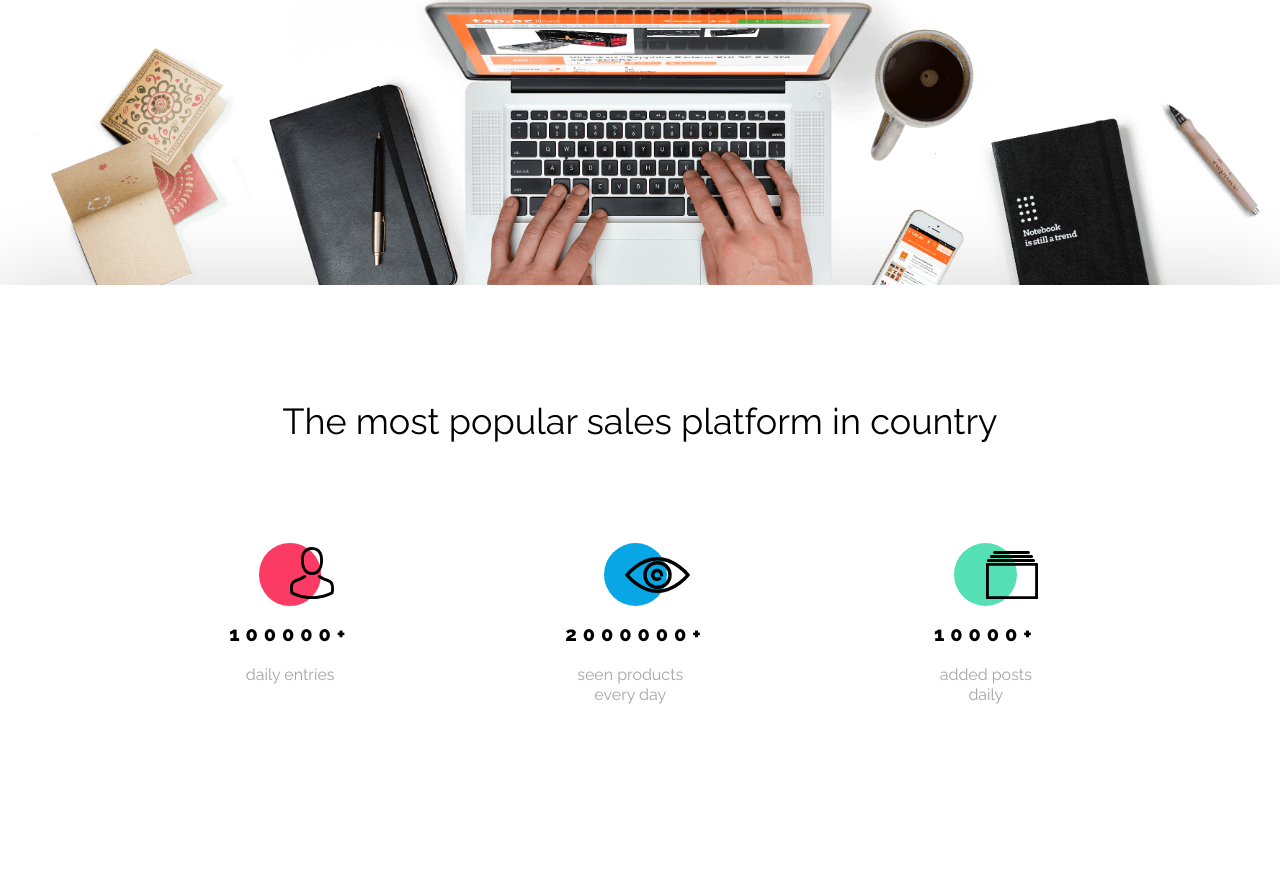
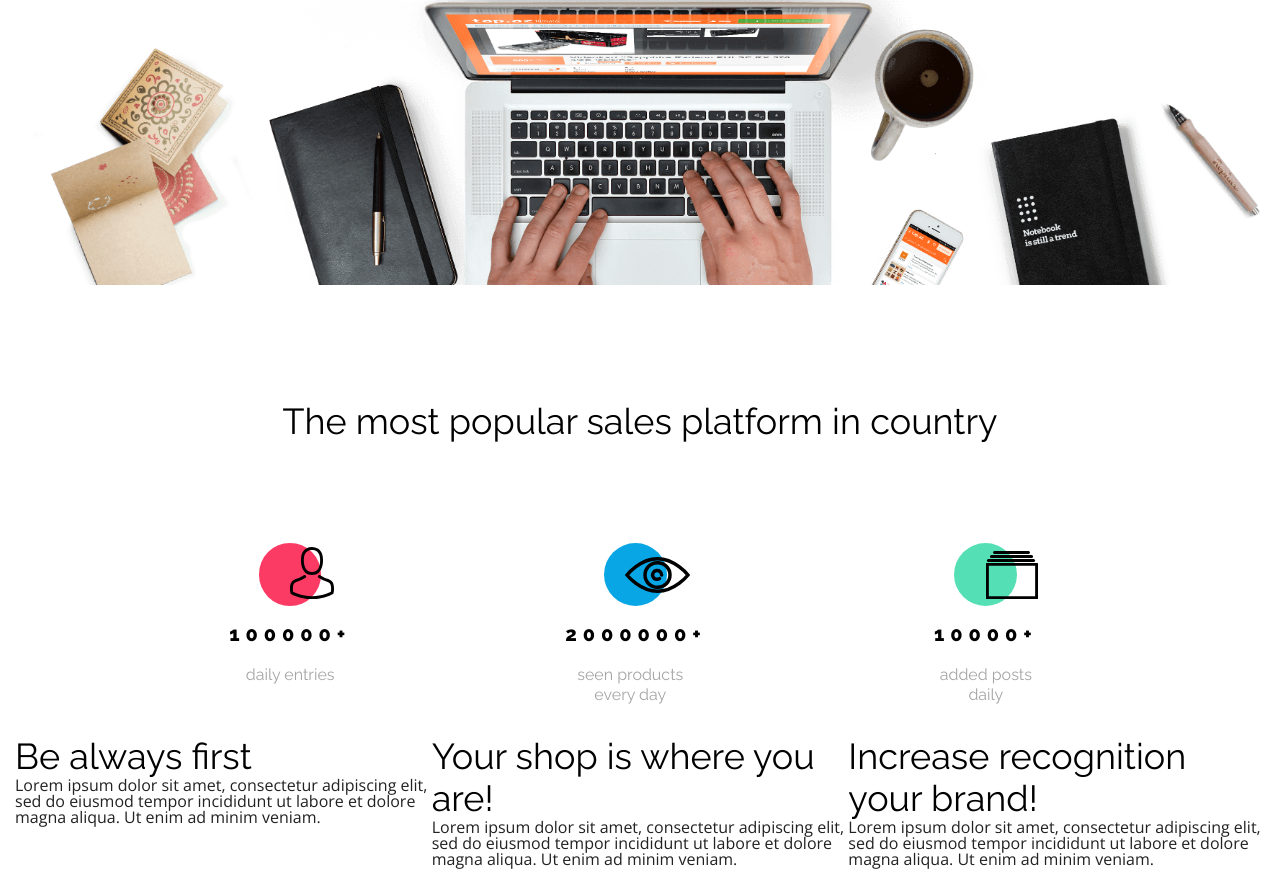
Before and after one commit to propanibutan/best-shop-workshop, a website: page index.html in a window 1280 px wide. Shown: the part 475-1357 px from the top of the page. Before the commit the page ends 1195 px from the top, so only its background shows below. Drawn offline with nearby package versions, Linux system fonts and the light colour scheme.

Commit message:
usuniecie zbednego shadeingu z statystics container + dodanie kolejnych elementow strony w postaci benefits

```diff
--- a/index.html
+++ b/index.html
@@ -51,5 +51,28 @@
             </ul>
         </div>
     </section>
+    <section class="benefits container">
+        <div class="benefits-single">
+            <span class="benefits-single__text">
+                <h2>Be always first</h2>
+                <p>Lorem ipsum dolor sit amet, consectetur adipiscing elit, sed do eiusmod tempor incididunt ut labore et dolore magna aliqua. Ut enim ad minim veniam.</p>
+            </span>
+            <span class="benefits-single__img"></span>
+        </div>
+        <div class="benefits-single">
+            <span class="benefits-single__img"></span>
+            <span class="benefits-single__text">
+                <h2>Your shop is where you are!</h2>
+                <p>Lorem ipsum dolor sit amet, consectetur adipiscing elit, sed do eiusmod tempor incididunt ut labore et dolore magna aliqua. Ut enim ad minim veniam.</p>
+            </span>
+        </div>
+        <div class="benefits-double">
+            <span class="benefits-double__text">
+                <h2>Increase recognition your brand!</h2>
+                <p>Lorem ipsum dolor sit amet, consectetur adipiscing elit, sed do eiusmod tempor incididunt ut labore et dolore magna aliqua. Ut enim ad minim veniam.</p>
+            </span>
+            <span class="benefits-double__img"></span>
+        </div>
+    </section>
 </body>
 </html>
--- /dev/null
+++ b/scss/elements/_benefits.scss
@@ -0,0 +1,2 @@
+@import "../settings/_root.scss";
+@import "../settings/_mixins.scss";
--- a/scss/elements/_statistics.scss
+++ b/scss/elements/_statistics.scss
@@ -4,7 +4,6 @@
 .statistics > .container {
   display: flex;
   flex-direction: column;
-  box-shadow: 0 -5px 80px $color-gray-2;
 
   @media (max-width: 831px) {
     padding: 50px 36px;
--- a/scss/main.scss
+++ b/scss/main.scss
@@ -9,4 +9,5 @@
 @import "elements/_navigation.scss";
 @import "elements/_headings.scss";
 @import "elements/_statistics.scss";
+@import "elements/_benefits.scss";
 @import "elements/_buttons.scss";
```
Also changed, not shown: css/main.css, 1 other file.
